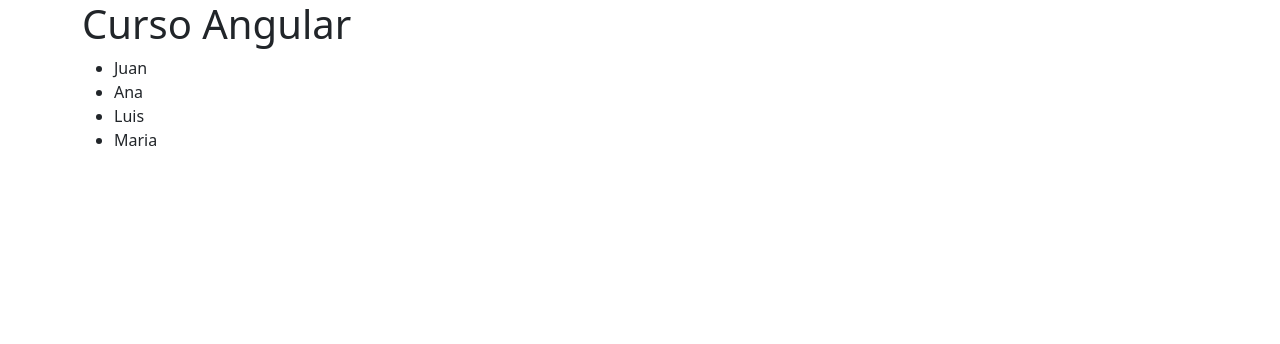
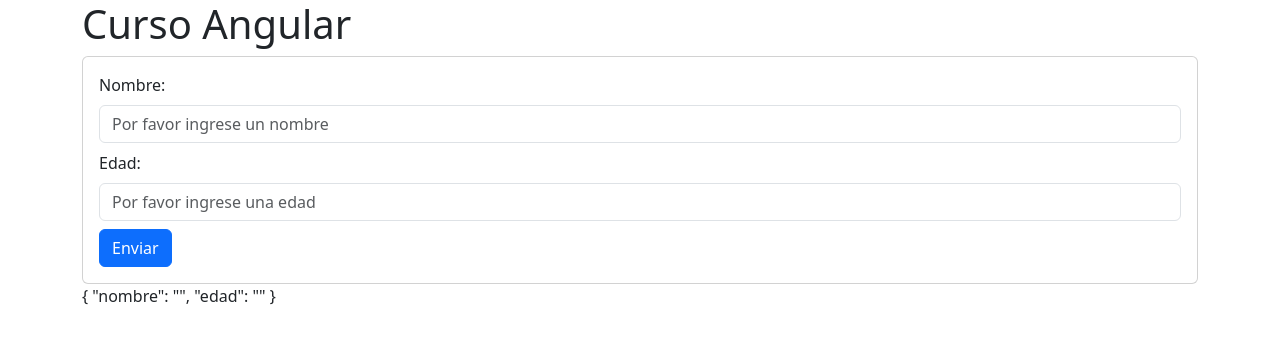
Before and after one commit to ehernandez04/curso_angular, an Angular app: page / in a window 1280 px wide. Shown: the top 344 px of the page. Built offline with nearby package versions, Linux system fonts and the light colour scheme.

Commit message:
Formularios basados en plantillas

```diff
--- a/src/app/app.component.html
+++ b/src/app/app.component.html
@@ -5,7 +5,7 @@
 <div class="container">
   <h1>{{title}}</h1>
 
-  <app-bucles></app-bucles>
+  <app-formulario2></app-formulario2>
 
 
 </div>
--- a/src/app/bucles/bucles.component.html
+++ b/src/app/bucles/bucles.component.html
@@ -1,5 +1,5 @@
 <ul>
-  <li *ngFor="let persona of personas">
-    {{persona.nombre}}
+  <li *ngFor="let persona of personas; let i = index">
+    {{i+1}} - {{persona.nombre}} ({{persona.edad}})
   </li>
 </ul>
--- a/src/app/formulario/formulario.component.ts
+++ b/src/app/formulario/formulario.component.ts
@@ -7,11 +7,11 @@
 })
 export class FormularioComponent {
 
-  openAlert:boolean = false;
+  openAlert: boolean = false;
 
-  public mostrar_en_consola(name:string):void{
+  public mostrar_en_consola(name: string): void {
     console.log(name);
 
-    this.openAlert = true;
+    this.openAlert = true
   }
 }
--- /dev/null
+++ b/src/app/formulario2/formulario2.component.html
@@ -0,0 +1,24 @@
+<div class="card">
+    <div class="card-body">
+
+        <form (ngSubmit)="procesar()">
+            <div class="mb-2">
+                <label class="form-label">
+                    Nombre:
+                </label>
+                <input type="text" name="nombre" class="form-control" placeholder="Por favor ingrese un nombre" [(ngModel)]="persona.nombre">
+            </div>
+
+            <div>
+                <label class="form-label">
+                    Edad:
+                </label>
+                <input type="number" name="edad" class="form-control" placeholder="Por favor ingrese una edad" [(ngModel)]="persona.edad">
+            </div>
+
+            <button class="btn btn-primary mt-2">Enviar</button>
+        </form>
+    </div>
+</div>
+
+{{persona | json}}
--- /dev/null
+++ b/src/app/formulario2/formulario2.component.ts
@@ -0,0 +1,20 @@
+import { Component } from '@angular/core';
+
+@Component({
+  selector: 'app-formulario2',
+  templateUrl: './formulario2.component.html',
+  styleUrls: ['./formulario2.component.css']
+})
+export class Formulario2Component {
+
+  public persona = {
+    nombre: '',
+    edad: ''
+  }
+
+  public procesar():void {
+    console.log(this.persona);
+  }
+
+
+}
--- /dev/null
+++ b/src/app/switch/switch.component.html
@@ -0,0 +1,16 @@
+<input type="text" class="form-control" #newDay>
+
+<button class="btn btn-primary mt-2 mb-4" (click)="dia = newDay.value">
+    Mostrar día
+</button>
+
+<div [ngSwitch]="dia" *ngIf="dia">
+    <span *ngSwitchCase="1">Lunes</span>
+    <span *ngSwitchCase="2">Martes</span>
+    <span *ngSwitchCase="3">Miercoles</span>
+    <span *ngSwitchCase="4">Jueves</span>
+    <span *ngSwitchCase="5">Viernes</span>
+    <span *ngSwitchCase="6">Sabado</span>
+    <span *ngSwitchCase="7">Domingo</span>
+    <span *ngSwitchDefault>Valor no valido</span>
+</div>
--- /dev/null
+++ b/src/app/switch/switch.component.ts
@@ -0,0 +1,11 @@
+import { Component } from '@angular/core';
+
+@Component({
+  selector: 'app-switch',
+  templateUrl: './switch.component.html',
+  styleUrls: ['./switch.component.css']
+})
+export class SwitchComponent {
+
+  public dia?:string;
+}
```
Also changed, not shown: src/app/app.module.ts (+8 -2 lines), src/app/formulario2/formulario2.component.css (added), src/app/switch/switch.component.css (added), 2 other files (tests, documents, lock files or other folders).
